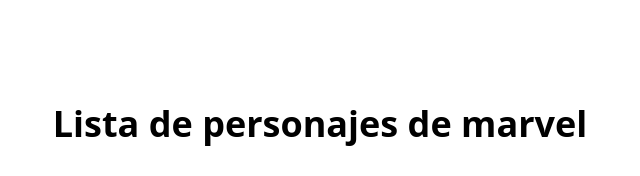
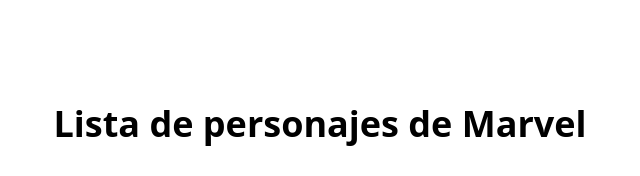
Before and after one commit to kantar0/marvel-heroes-list, a React (Create React App) app: page /login in a window 1280 px wide. Shown: the top 176 px of the page, without its empty margins (320-960 px from the left). Built offline with nearby package versions, Linux system fonts and the light colour scheme; no server answers.

Commit message:
Arreglar la mayuscula de Marvel

```diff
--- a/src/pages/Login.tsx
+++ b/src/pages/Login.tsx
@@ -80,7 +80,7 @@ const Login = () => {
     <div className="container">
       <div className="flex justify-center mt-20 fm:mt-10 justify-items-center content-center justify-self-center place-content-center">
         <div id="title">
-        <h1 className="text-4xl font-bold">Lista de personajes de marvel</h1>
+        <h1 className="text-4xl font-bold">Lista de personajes de Marvel</h1>
         </div>
       </div>
       <div className="flex justify-center mt-8 fm:mt-10 justify-items-center content-center justify-self-center place-content-center">
```
